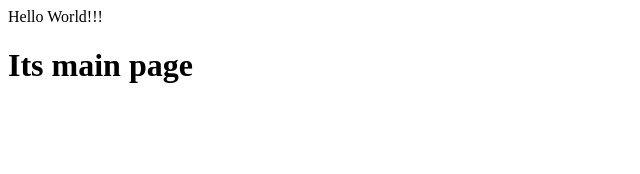
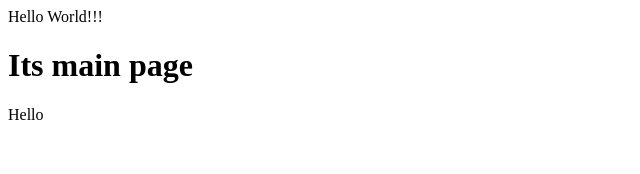
Before and after one commit to ProkoshkinLeonid/habitTracker, a React app: page / in a window 1280 px wide. Shown: the top 174 px of the page, without its empty margins (0-640 px from the left). Built offline with nearby package versions, Linux system fonts and the light colour scheme.

Commit message:
fix configs for building project

```diff
--- a/src/pages/main/Main.tsx
+++ b/src/pages/main/Main.tsx
@@ -1,5 +1,8 @@
 import React from "react"
 
 export const Main = () => {
-    return <h1>Its main page</h1>
+    return <div>
+        <h1>Its main page</h1>
+        Hello
+    </div>
 }
```
